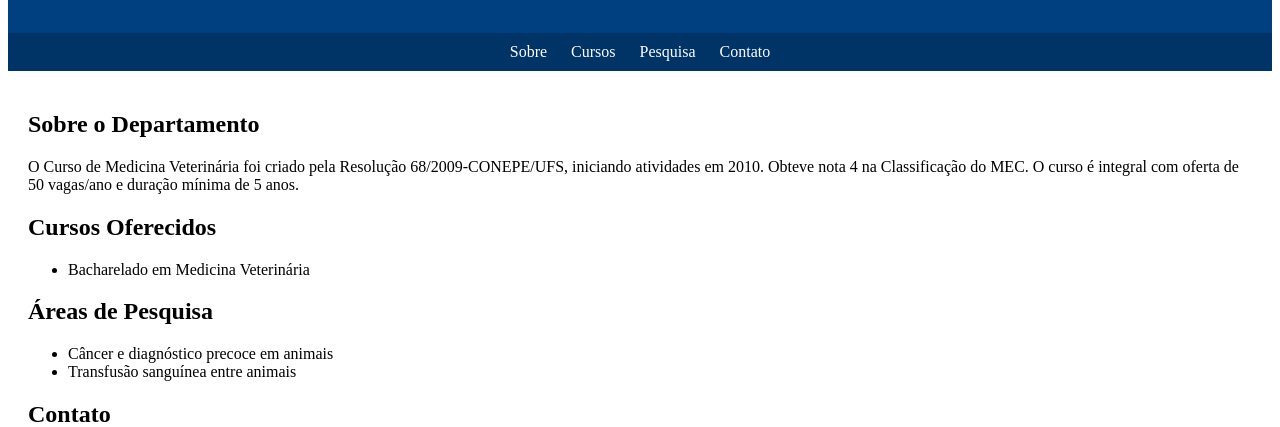
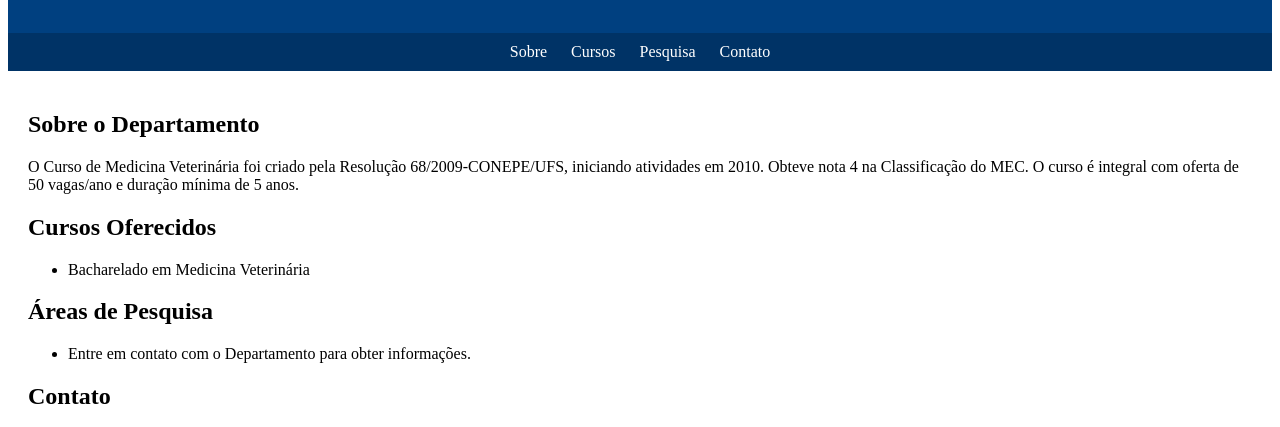
Before and after one commit to faalkor/pagina-departamento, a plain HTML site: page index.html in a window 1280 px wide. Shown: the part 329-756 px from the top of the page. Drawn offline with Linux system fonts and the light colour scheme.

Commit message:
att texto areas de pesquisa

```diff
--- a/index.html
+++ b/index.html
@@ -42,8 +42,7 @@
         <section id="pesquisa">
             <h2>Áreas de Pesquisa</h2>
             <ul>
-                <li>Câncer e diagnóstico precoce em animais</li>
-                <li>Transfusão sanguínea entre animais</li>
+                <li>Entre em contato com o Departamento para obter informações.</li>
             </ul>
         </section>
 
```
